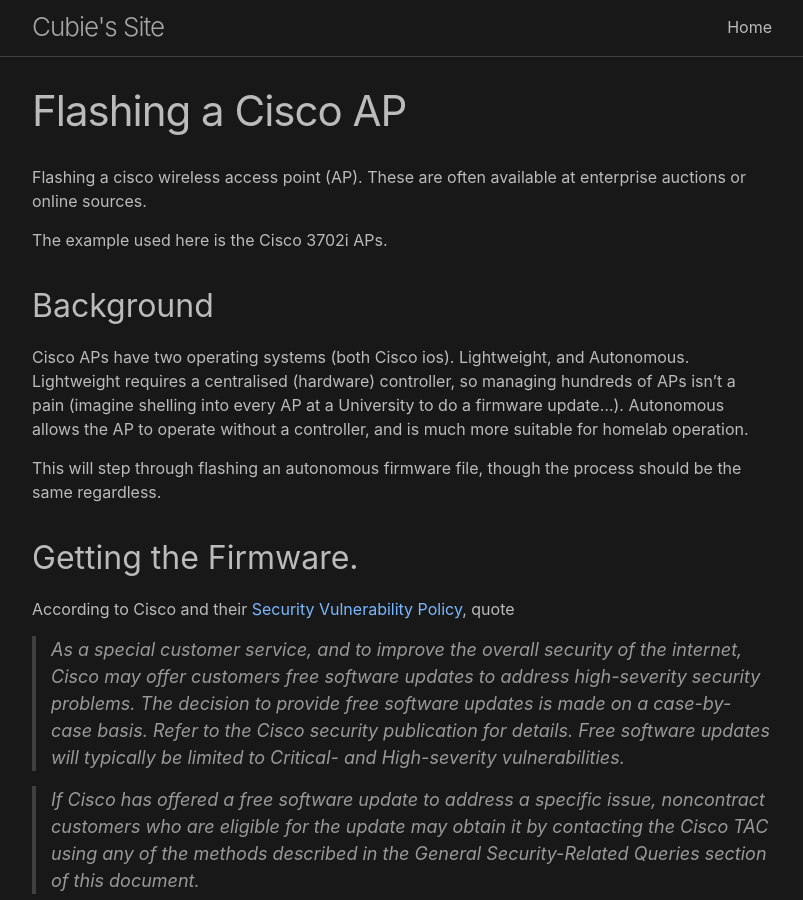
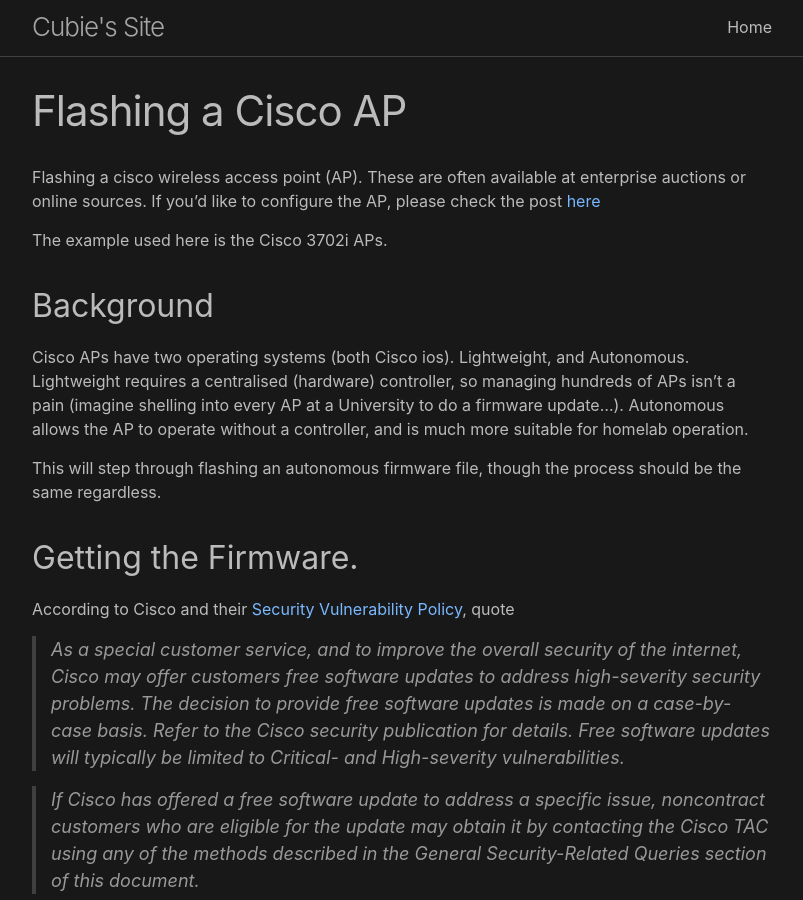
Before and after one commit to Cubie87/cubie87.github.io, a Jekyll site: the page built from posts/2022-ciscoWAP/ciscoFlash.md, in a window 1280 px wide and 900 px high. Shown: the whole window, without its empty margins (238-1041 px from the left). Built offline with Jekyll 4.4.1, drawn with Linux system fonts in a browser that asks for light colours; our own code applies the rules of GitHub Pages for plain Markdown files.

Commit message:
crosslinked the cisco posts

```diff
--- a/posts/2022-ciscoWAP/ciscoFlash.md
+++ b/posts/2022-ciscoWAP/ciscoFlash.md
@@ -1,6 +1,6 @@
 # Flashing a Cisco AP
 
-Flashing a cisco wireless access point (AP). These are often available at enterprise auctions or online sources.
+Flashing a cisco wireless access point (AP). These are often available at enterprise auctions or online sources. If you'd like to configure the AP, please check the post [here](ciscoConfig.md)
 
 The example used here is the Cisco 3702i APs.
 
```
Also changed, not shown: posts/2022-ciscoWAP/ciscoConfig.md (+1 -1 lines).
